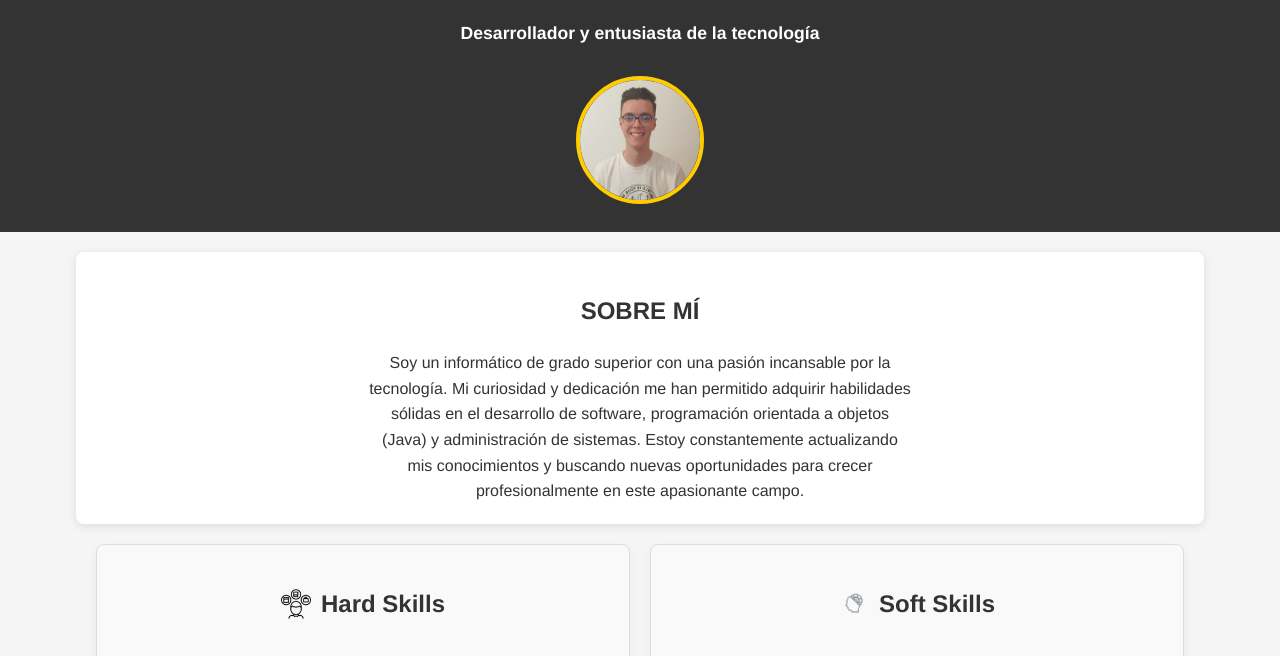
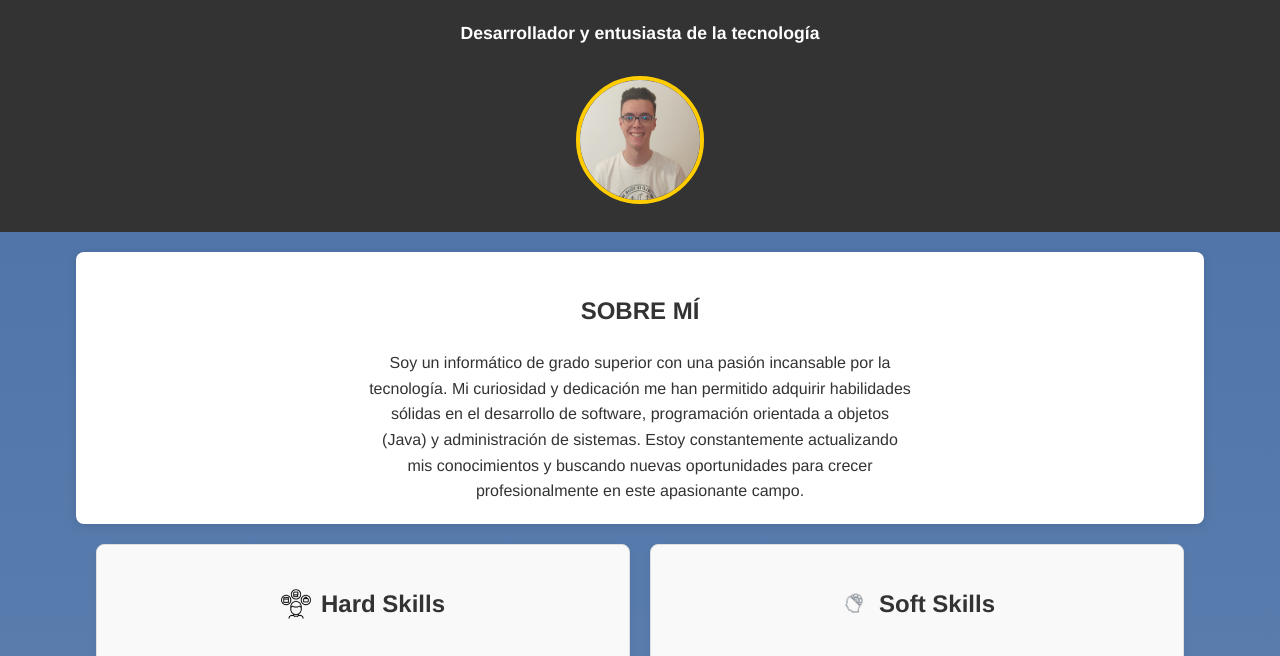
Before and after one commit to Dani28MR/Portafolio, a plain HTML site: page index.html in a window 1280 px wide. Shown: the part 141-797 px from the top of the page. Drawn offline with Linux system fonts and the light colour scheme.

Commit message:
actualizado Css

```diff
--- a/css/style.css
+++ b/css/style.css
@@ -4,7 +4,7 @@ body {
     margin: 0;
     padding: 0;
     color: #333;
-    background-color: #f5f5f5;
+    background: linear-gradient(to bottom, #4a6fa5, #6d8fb8);
     line-height: 1.6;
 }
 
```
